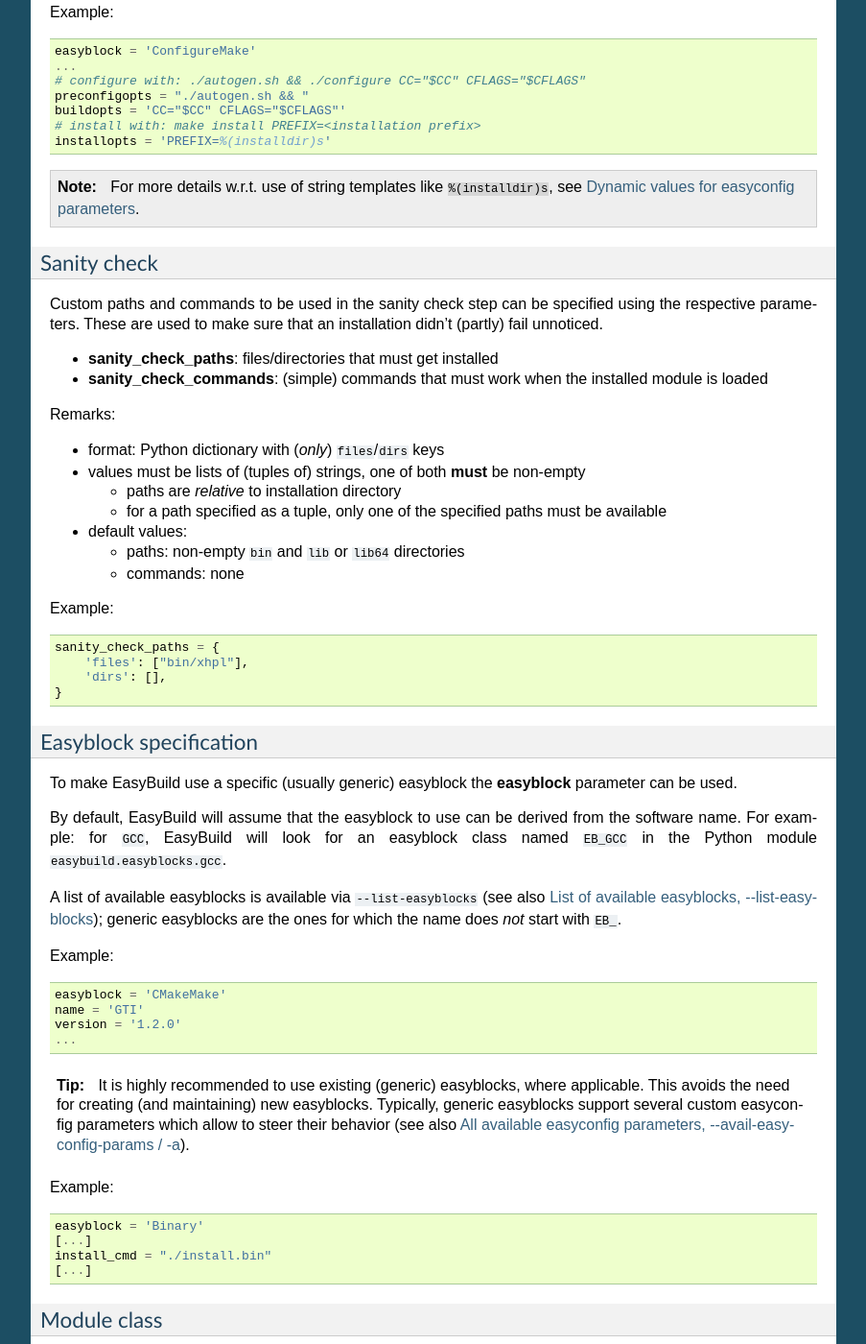
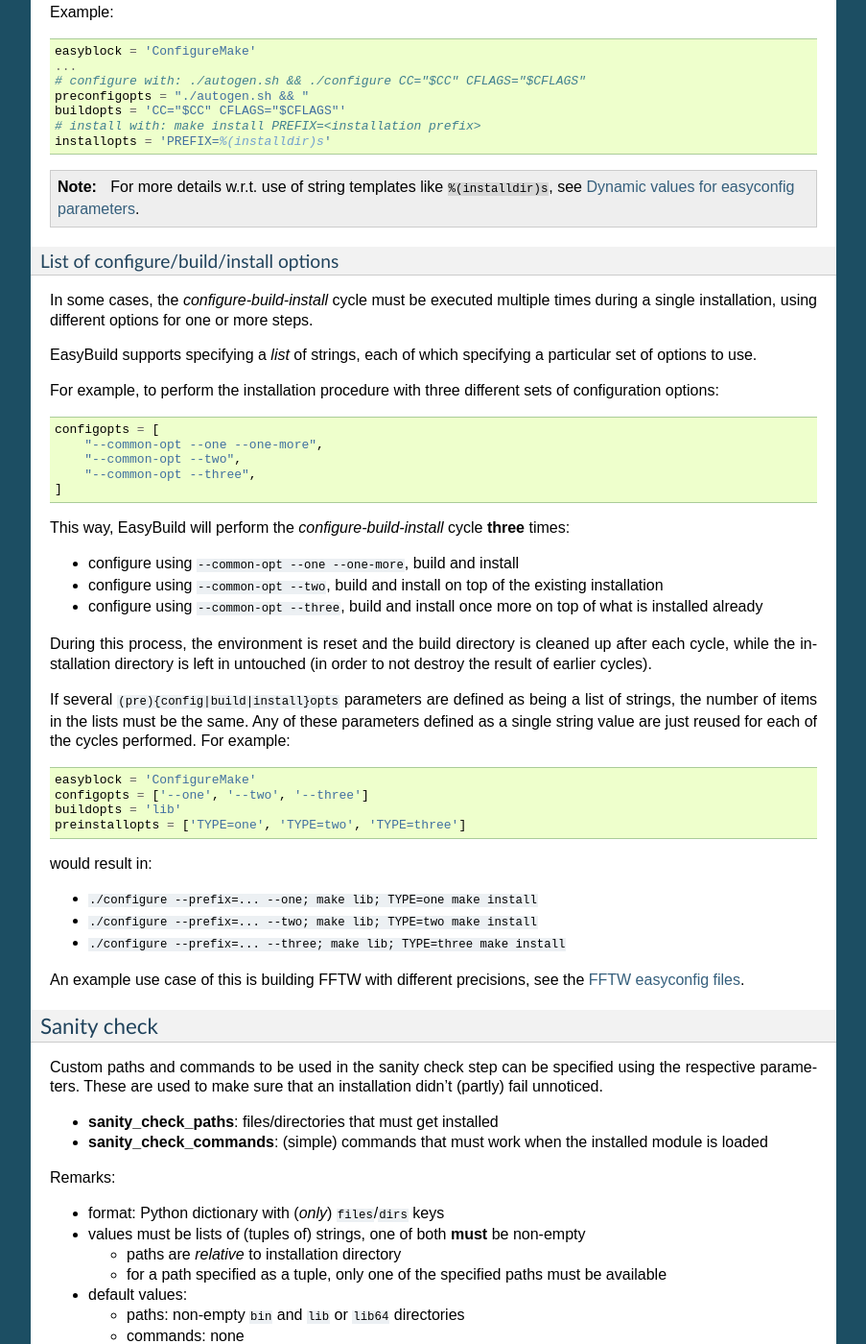
Before and after one commit to easybuilders/easybuild, a Sphinx documentation site: the page built from docs/Writing_easyconfig_files.rst, in a window 1280 px wide and 1400 px high, scrolled down 3959 px. Shown: the whole window at 96% size, without its empty margins (198-1101 px from the left). Built offline with Sphinx 7.4.7, drawn with Linux system fonts in a browser that asks for light colours.

Commit message:
add section on iterating over (pre){config|build|install}opts

```diff
--- a/docs/Writing_easyconfig_files.rst
+++ b/docs/Writing_easyconfig_files.rst
@@ -237,6 +237,57 @@ Example:
 
 .. note:: For more details w.r.t. use of string templates like ``%(installdir)s``, see :ref:`easyconfig_param_templates`.
 
+
+.. _configure_build_install_command_options_iterate:
+
+List of configure/build/install options
+^^^^^^^^^^^^^^^^^^^^^^^^^^^^^^^^^^^^^^^
+
+In some cases, the *configure-build-install* cycle must be executed multiple times during a single installation,
+using different options for one or more steps.
+
+EasyBuild supports specifying a *list* of strings, each of which specifying a particular set of options to use.
+
+For example, to perform the installation procedure with three different sets of configuration options:
+
+.. code:: python
+
+    configopts = [
+        "--common-opt --one --one-more",
+        "--common-opt --two",
+        "--common-opt --three",
+    ]
+
+This way, EasyBuild will perform the *configure-build-install* cycle **three** times:
+
+* configure using ``--common-opt --one --one-more``, build and install
+* configure using ``--common-opt --two``, build and install on top of the existing installation
+* configure using ``--common-opt --three``, build and install once more on top of what is installed already
+
+During this process, the environment is reset and the build directory is cleaned up after each cycle,
+while the installation directory is left in untouched (in order to not destroy the result of earlier cycles).
+
+If several ``(pre){config|build|install}opts`` parameters are defined as being a list of strings, the number of
+items in the lists must be the same. Any of these parameters defined as a single string value are just reused
+for each of the cycles performed. For example:
+
+.. code:: python
+
+    easyblock = 'ConfigureMake'
+    configopts = ['--one', '--two', '--three']
+    buildopts = 'lib'
+    preinstallopts = ['TYPE=one', 'TYPE=two', 'TYPE=three']
+
+would result in:
+
+* ``./configure --prefix=... --one; make lib; TYPE=one make install``
+* ``./configure --prefix=... --two; make lib; TYPE=two make install``
+* ``./configure --prefix=... --three; make lib; TYPE=three make install``
+
+
+An example use case of this is building FFTW with different precisions, see the
+`FFTW easyconfig files <https://github.com/hpcugent/easybuild-easyconfigs/tree/master/easybuild/easyconfigs/f/FFTW>`_.
+
 Sanity check
 ~~~~~~~~~~~~
 
```
